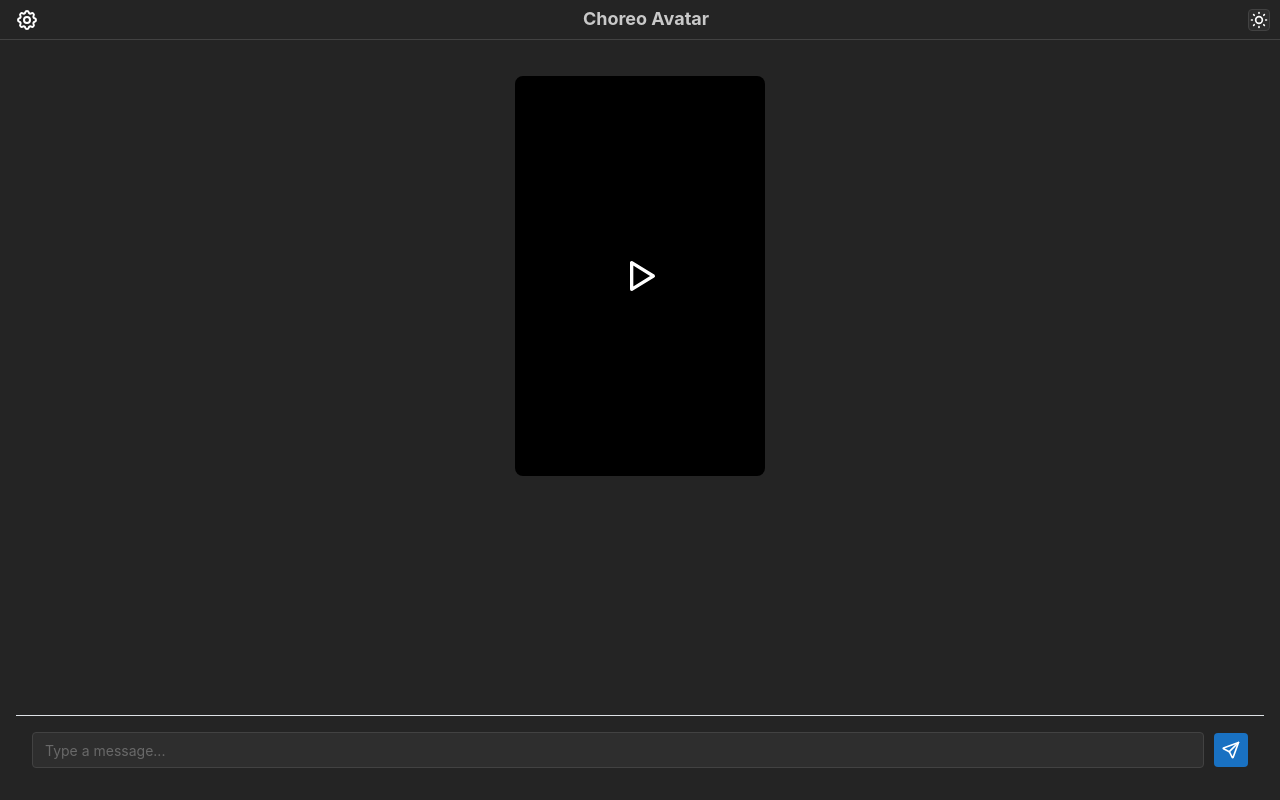
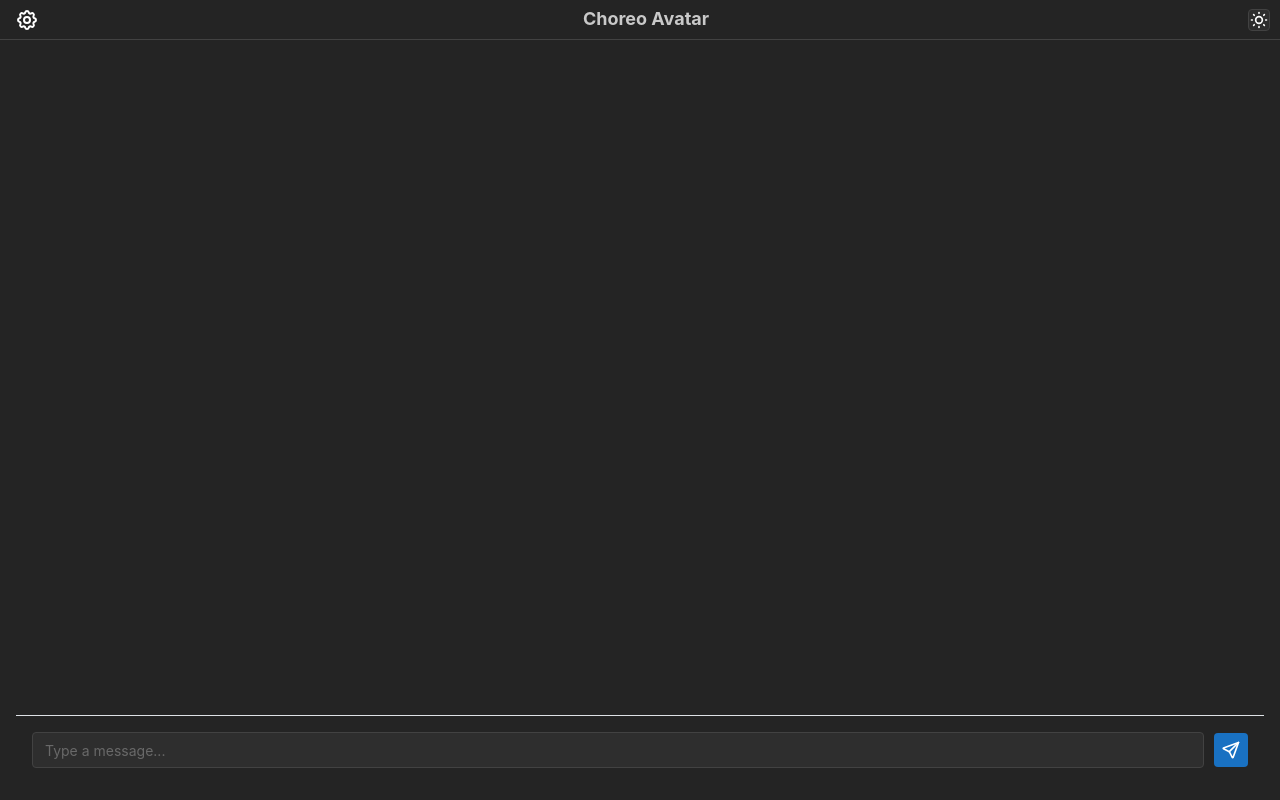
Before and after one commit to dhruvked/temp-prompt-tester, a Next.js app in the folder apps/web/: page / in a window 1280 px wide. Built offline with nearby package versions, Linux system fonts and the light colour scheme.

Commit message:
correcting deployment

```diff
--- a/apps/web/package.json
+++ b/apps/web/package.json
@@ -8,6 +8,7 @@
     "start": "next start"
   },
   "dependencies": {
+    "@heygen/streaming-avatar": "^2.1.0",
     "@mantine/core": "^8.3.2",
     "@mantine/hooks": "^8.3.2",
     "@tabler/icons-react": "^3.35.0",
--- a/apps/web/src/app/page.tsx
+++ b/apps/web/src/app/page.tsx
@@ -216,7 +216,7 @@ export default function ChatPage() {
           height: "calc(100vh - 40px)",
         }}
       >
-        <VideoComponenet avatar={avatar} setAvatar={setAvatar} />
+        {/* <VideoComponenet avatar={avatar} setAvatar={setAvatar} /> */}
         <ScrollArea flex={1} viewportRef={viewport} px="md">
           <Stack gap="sm" py="md">
             {messages.map((msg, index) => (
```
